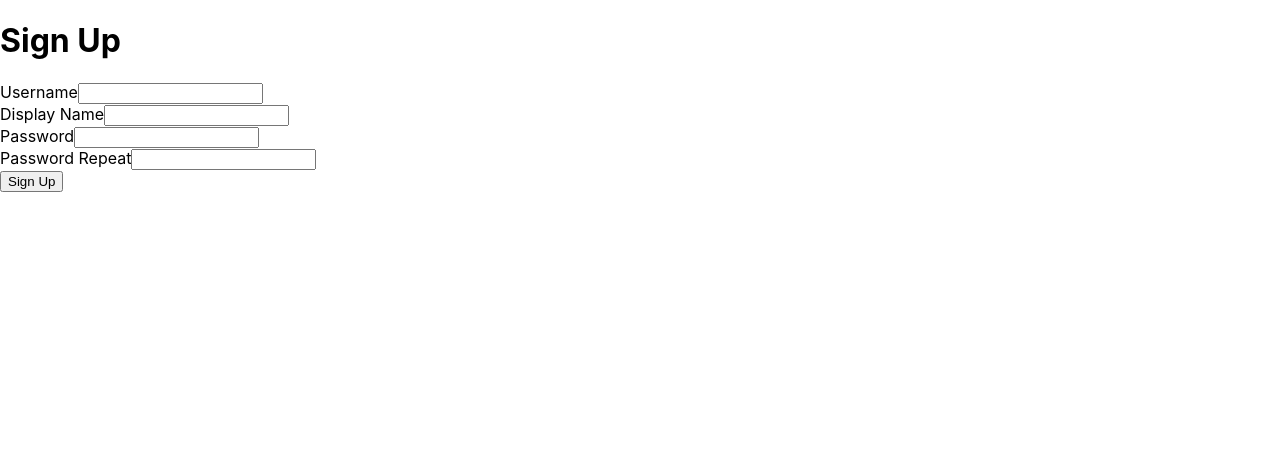
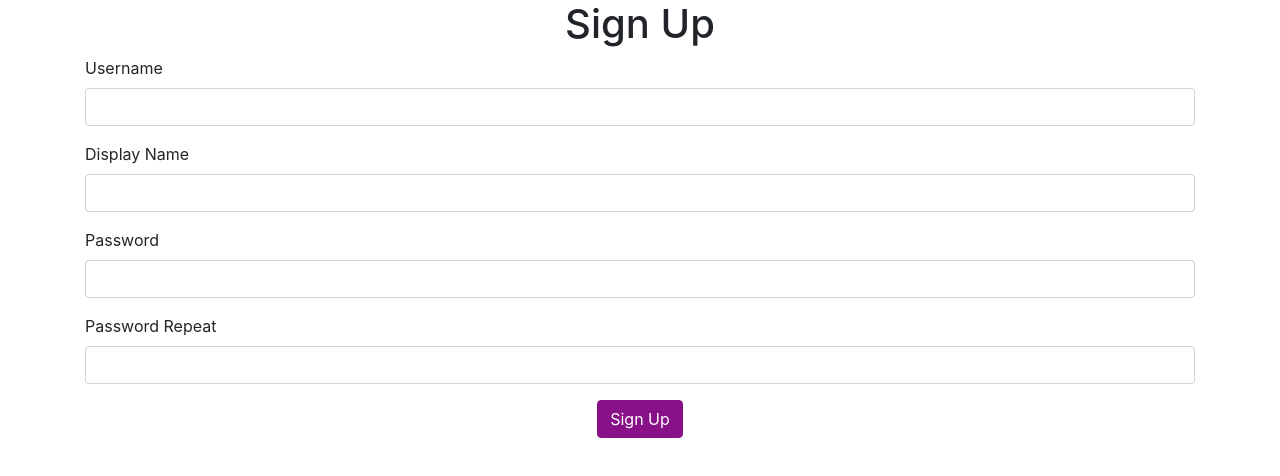
Before and after one commit to ziyagurel/fe-hoaxfy, a React (Create React App) app: page / in a window 1280 px wide. Shown: the top 476 px of the page. Built offline with nearby package versions, Linux system fonts and the light colour scheme.

Commit message:
Added Bootstrap to SingUp page

```diff
--- a/package.json
+++ b/package.json
@@ -7,6 +7,8 @@
     "@testing-library/react": "^9.5.0",
     "@testing-library/user-event": "^7.2.1",
     "axios": "^0.19.2",
+    "bootstrap": "^4.5.0",
+    "node-sass": "^4.14.1",
     "react": "^16.13.1",
     "react-dom": "^16.13.1",
     "react-scripts": "3.4.1"
@@ -32,5 +34,5 @@
       "last 1 safari version"
     ]
   },
-  "proxy":"http://localhost:8080"
+  "proxy": "http://localhost:8080"
 }
--- a/public/index.html
+++ b/public/index.html
@@ -15,7 +15,7 @@
       user's mobile device or desktop. See https://developers.google.com/web/fundamentals/web-app-manifest/
     -->
     <link rel="manifest" href="%PUBLIC_URL%/manifest.json" />
-    <!--
+     <!--
       Notice the use of %PUBLIC_URL% in the tags above.
       It will be replaced with the URL of the `public` folder during the build.
       Only files inside the `public` folder can be referenced from the HTML.
--- a/src/UserSingUpPage.js
+++ b/src/UserSingUpPage.js
@@ -29,26 +29,30 @@ class UserSignupPage extends React.Component{
 
     render(){
         return(
-            <form>
-                <h1>Sign Up</h1>
             <div>
+                <form className="container">
+                    <h1 className="text-center">Sign Up</h1>
+                    <div className="form-group">
                         <label>Username</label>
-                    <input name="username" type="text" onChange={this.onChange}/>
+                        <input className="form-control" name="username" type="text" onChange={this.onChange}/>
                     </div>
-                <div>
+                    <div className="form-group">
                         <label>Display Name</label>
-                    <input name="displayName" type="text" onChange={this.onChange}/>
+                        <input className="form-control" name="displayName" type="text" onChange={this.onChange}/>
                     </div>
-                <div>
+                    <div className="form-group">
                         <label>Password</label>
-                    <input name="password" type="password" onChange={this.onChange}/>
+                        <input className="form-control" name="password" type="password" onChange={this.onChange}/>
                     </div>
-                <div>
+                    <div className="form-group">
                         <label>Password Repeat</label>
-                    <input name="passwordRepeat" type="password" onChange={this.onChange}/>
+                        <input className="form-control" name="passwordRepeat" type="password" onChange={this.onChange}/>
                     </div>
-                <button onClick={this.onClickSignUp}>Sign Up</button>
+                    <div className="text-center">
+                        <button className="btn btn-primary" onClick={this.onClickSignUp}>Sign Up</button>
+                    </div>
                 </form>
+            </div>
         );
     }
 }
--- /dev/null
+++ b/src/bootstrap-ovverride.scss
@@ -0,0 +1,4 @@
+$primary: #818;
+
+
+@import '~bootstrap/scss/bootstrap.scss';
--- a/src/index.js
+++ b/src/index.js
@@ -2,6 +2,7 @@ import React from 'react';
 import ReactDOM from 'react-dom';
 import './index.css';
 //import App from './App';
+import './bootstrap-ovverride.scss';
 import UserSingUpPage from './UserSingUpPage'
 import * as serviceWorker from './serviceWorker';
 
```
Also changed, not shown: 1 other file (tests, documents, lock files or other folders). Lines whose indentation alone changed are shown as unchanged.
